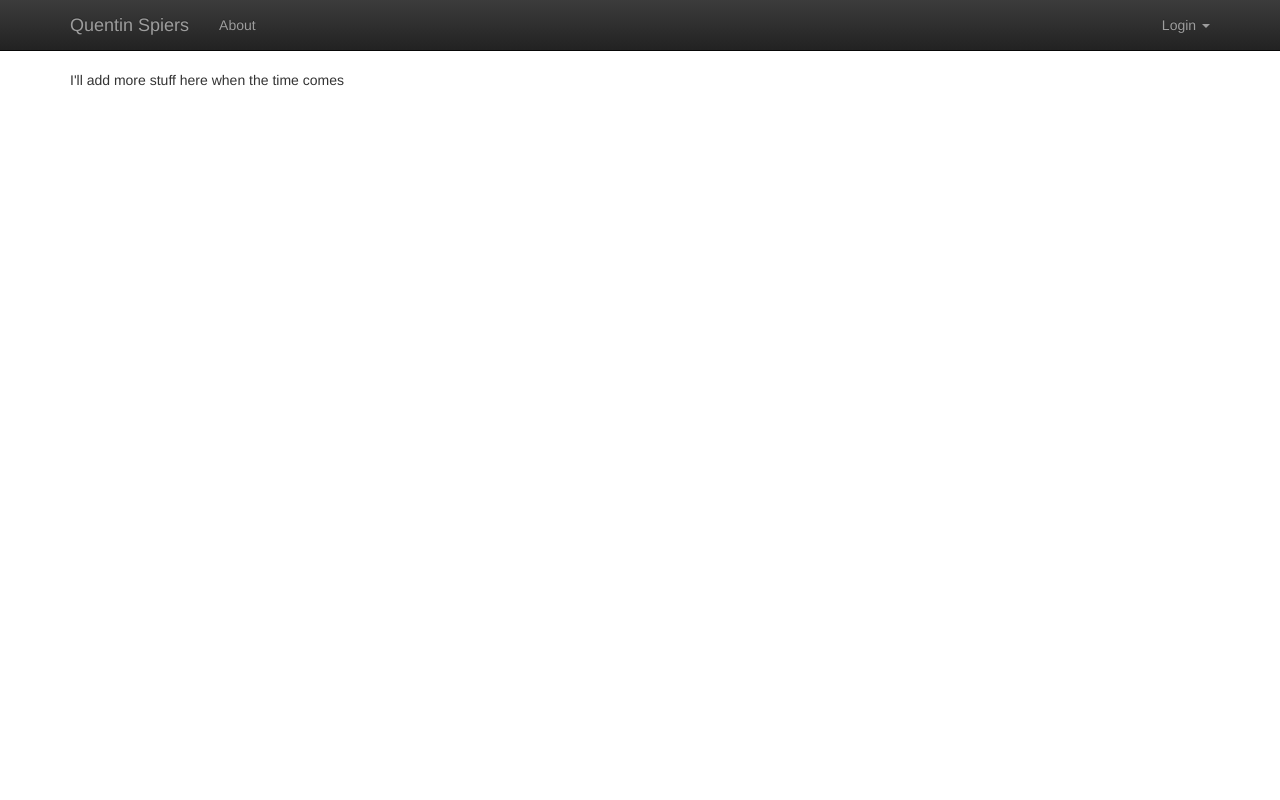
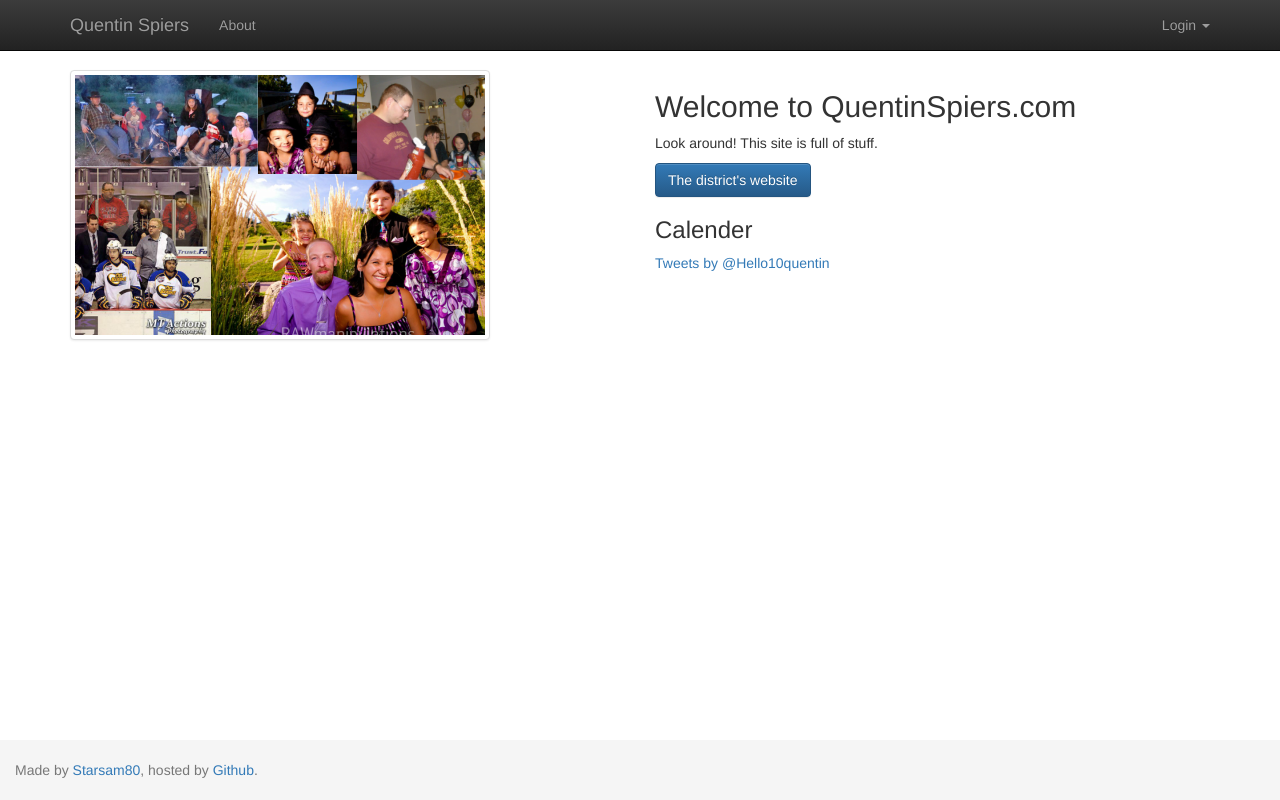
Before and after one commit to quentinspiers/quentinspiers.github.io, a plain HTML site: page index.html in a window 1280 px wide. Drawn offline with Linux system fonts and the light colour scheme.

Commit message:
Add some content

```diff
--- a/css/custom.css
+++ b/css/custom.css
@@ -1,3 +1,16 @@
+html {
+  position: relative;
+  min-height: 100%;
+}
 body {
-  padding-top: 70px;
+  /* Margin bottom by footer height */
+  margin-bottom: 60px;
 }
+.footer {
+  position: absolute;
+  bottom: 0;
+  width: 100%;
+  /* Set the fixed height of the footer here */
+  height: 60px;
+  background-color: #f5f5f5;
+}
--- a/index.html
+++ b/index.html
@@ -48,9 +48,30 @@
         </div><!--/.nav-collapse -->
       </div>
     </nav>
-    <div class="container">
-      <p>I'll add more stuff here when the time comes</p>
+    <div class="container" style="padding: 70px 15px 0;">
+      <div class="row">
+        <div class="col-sm-6">
+          <img src="img/1431106456.png" alt="Pictures" class="img-responsive img-thumbnail">
+        </div>
+        <div class="col-sm-6">
+          <h2>Welcome to QuentinSpiers.com</h2>
+          <p>Look around! This site is full of stuff.</p>
+          <a class="btn btn-primary" href="http://gpcsd.ca" role="button">The district's website</a>
+        </div>
+        <div class="col-sm-6">
+          <h3>Calender</h3>
+        </div>
+        <div class="col-sm-6">
+          <a class="twitter-timeline" href="https://twitter.com/Hello10quentin" data-widget-id="608061300665679872">Tweets by @Hello10quentin</a>
+          <script>!function(d,s,id){var js,fjs=d.getElementsByTagName(s)[0],p=/^http:/.test(d.location)?'http':'https';if(!d.getElementById(id)){js=d.createElement(s);js.id=id;js.src=p+"://platform.twitter.com/widgets.js";fjs.parentNode.insertBefore(js,fjs);}}(document,"script","twitter-wjs");</script>
+        </div>
+      </div>
     </div>
+    <footer class="footer">
+      <div class="container" style="margin: 20px 0 0; padding-right: 15px; padding-left: 15px;">
+        <p class="text-muted">Made by <a href="https://starsam80.net">Starsam80</a>, hosted by <a href="https://github.com">Github</a>.</p>
+      </div>
+    </footer>
     <script src="js/jquery-2.1.4.min.js"></script>
     <script src="js/bootstrap.min.js"></script>
     <script src="js/js.cookie-1.5.1.min.js"></script>
```
Also changed, not shown: img/1431106456.png (added).
